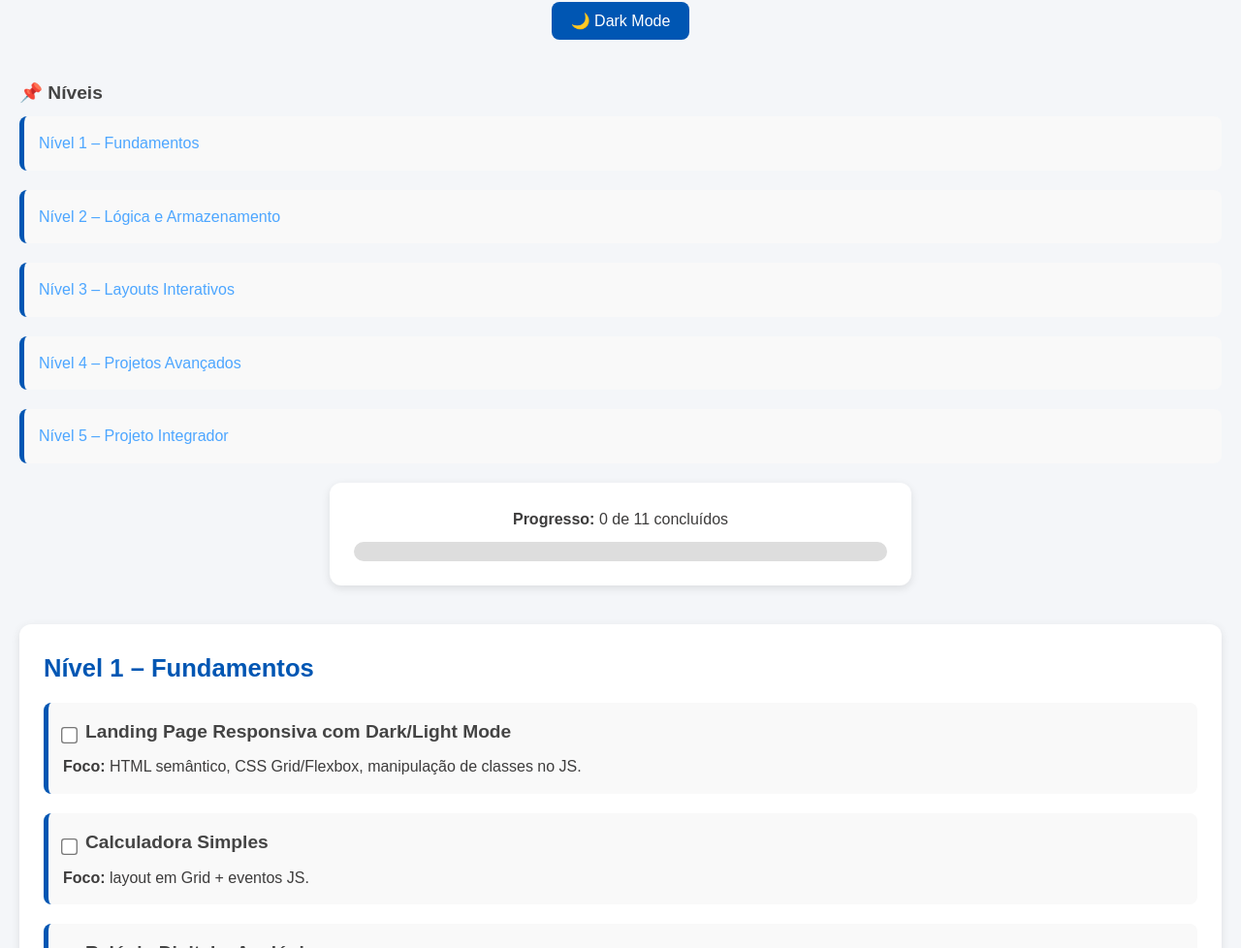
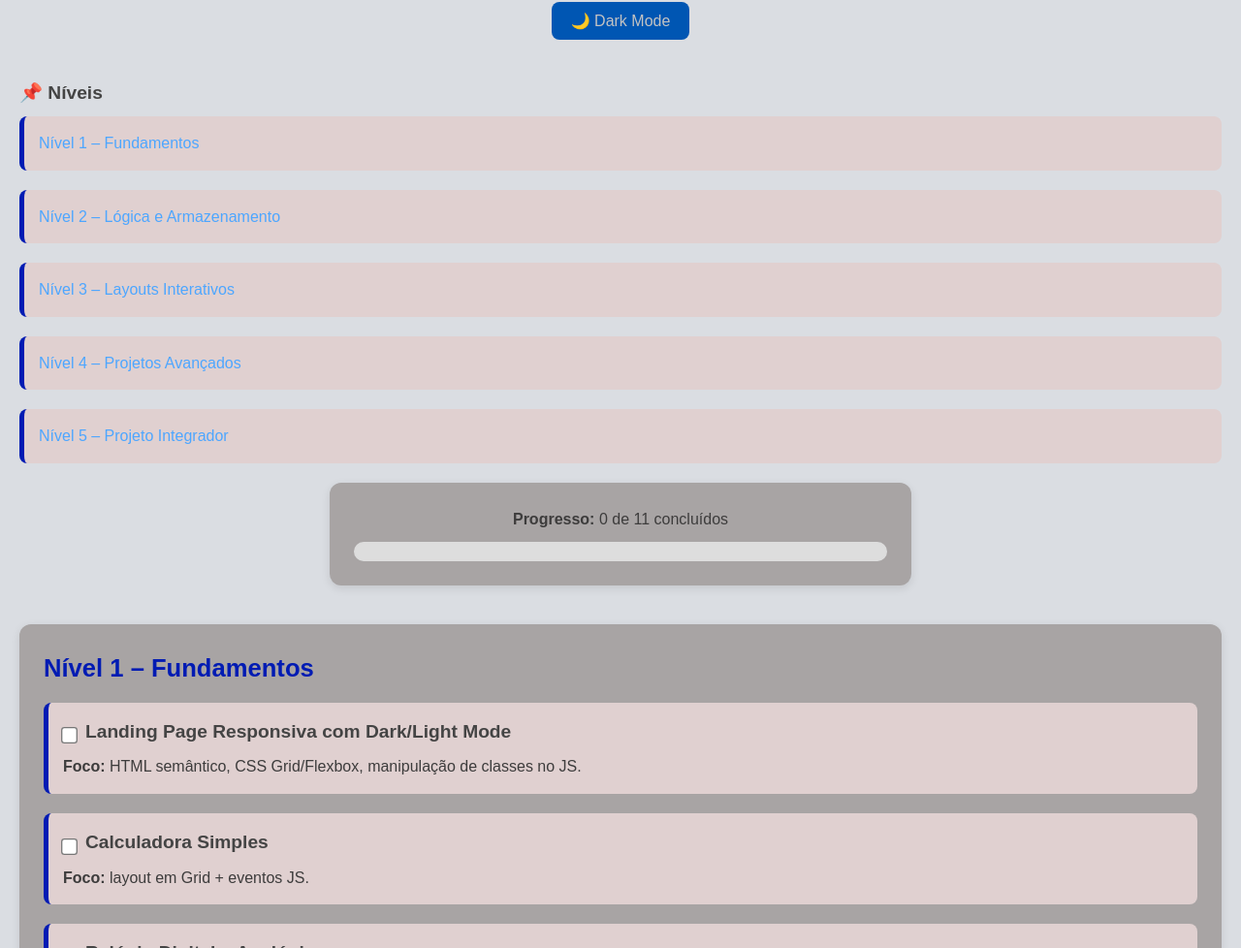
Before and after one commit to KarreiraDev-LuCamargo/crud-front-projects, a plain HTML site: page trilha-de-projetos/index.html in a window 1280 px wide. Shown: the part 164-1142 px from the top of the page at 97% size. Drawn offline with Linux system fonts and the light colour scheme.

Commit message:
Update style.css
aplicada correção para quebrar a intensidade da cor white

```diff
--- a/trilha-de-projetos/style.css
+++ b/trilha-de-projetos/style.css
@@ -7,7 +7,7 @@
 
 body {
   font-family: "Poppins", sans-serif;
-  background: #f4f6f9;
+  background: #dadde2ff;
   color: #3d3c3c;
   line-height: 1.6;
   padding: 20px;
@@ -34,7 +34,7 @@ header h1 {
   border-radius: 8px;
   cursor: pointer;
   background: #0056b3;
-  color: white;
+  color: #c3c3c3;
   font-size: 1rem;
   transition: background 0.3s;
 }
@@ -80,7 +80,7 @@ header h1 {
 /* Seções */
 section {
   margin-bottom: 40px;
-  background: #fff;
+  background: #a8a4a4ff;
   padding: 25px;
   border-radius: 12px;
   box-shadow: 0 3px 10px rgba(0,0,0,0.1);
@@ -89,7 +89,7 @@ section {
 h2 {
   font-size: 1.6rem;
   margin-bottom: 15px;
-  color: #0056b3;
+  color: #001bb3ff;
 }
 h3 {
   font-size: 1.2rem;
@@ -104,13 +104,13 @@ ul {
 li {
   margin-bottom: 20px;
   padding: 15px;
-  border-left: 5px solid #0056b3;
-  background: #f9f9f9;
+  border-left: 5px solid #001bb3ff;
+  background: #e0d0d0ff;
   border-radius: 8px;
   transition: transform 0.3s ease, background 0.3s ease;
 }
 li:hover {
-  background: #eef4ff;
+  background: #e0d0d0ff;
   transform: translateX(5px);
 }
 label {
@@ -120,7 +120,7 @@ label {
   cursor: pointer;
 }
 input[type="checkbox"] {
-  accent-color: #0056b3;
+  accent-color: #001bb3ff;
   transform: scale(1.3);
 }
 input[type="checkbox"]:checked + h3 {
@@ -159,6 +159,7 @@ body.dark #theme-toggle:hover {
 }
 
 
+
 a {
   color: #4da6ff;
   text-decoration: none;
```
